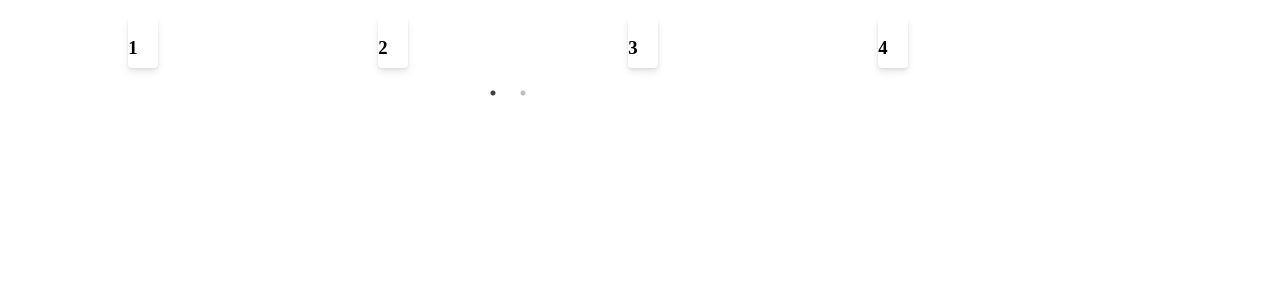
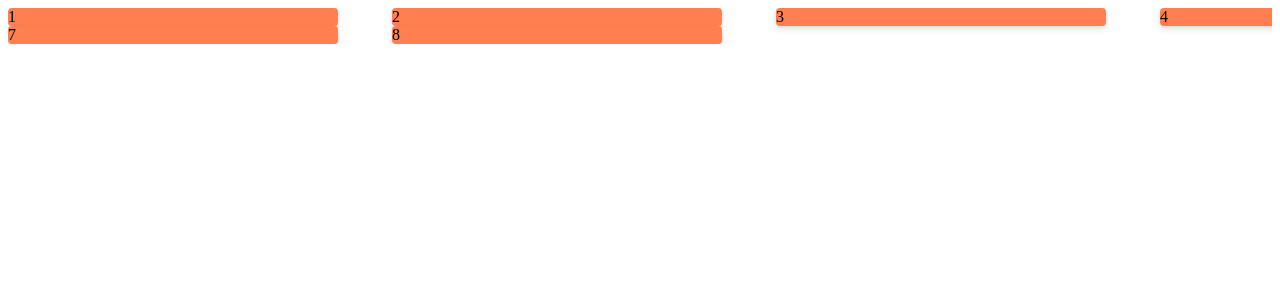
Before and after one commit to brokenPot/react_slick_template, a React (Vite) app: page /slide3 in a window 1280 px wide. Shown: the top 300 px of the page. Built offline with nearby package versions, Linux system fonts and the light colour scheme.

Commit message:
before eating lunch

```diff
--- a/src/Router.tsx
+++ b/src/Router.tsx
@@ -3,7 +3,9 @@ import { BrowserRouter, Routes, Route } from 'react-router-dom'
 import Layout from "./comps/Layout.tsx";
 import ImageSlider from "./comps/ImageSlider.tsx";
 import CustomSlider from "./comps/CustomSlider.tsx";
-import ResponsiveSlider from "./comps/ResponsiveSlider.tsx";
+// import ResponsiveSlider from "./comps/ResponsiveSlider.tsx";
+import PureResponsiveSlider from "./comps/PureResponsiveSlider.tsx";
+// import {Section} from "./comps/Section.tsx";
 
 export default function  Router() {
     return (
@@ -18,7 +20,7 @@ export default function  Router() {
                     </Layout>
                 } />
                 <Route path="/slide3" element={
-                        <ResponsiveSlider />
+                        <PureResponsiveSlider/>
                 } />
             </Routes>
         </BrowserRouter>
--- a/src/comps/Card.tsx
+++ b/src/comps/Card.tsx
@@ -7,7 +7,6 @@ const CustomImg = styled.img`
     height:120px;
     transition: box-shadow 0.3s ease;
     border: 1px solid transparent;
-    //border-radius: 100%;
     &:hover{
         box-shadow: 0 4px 6px rgba(50, 50, 93, 0.11), 0 1px 3px rgba(0, 0, 0, 0.08);
     }
--- /dev/null
+++ b/src/comps/PureResponsiveSlider.tsx
@@ -0,0 +1,74 @@
+import Slider from "react-slick";
+import "slick-carousel/slick/slick.css";
+import "slick-carousel/slick/slick-theme.css";
+import styled from "styled-components";
+function PureResponsiveSlider() {
+    const settings = {
+        dots: true,
+        infinite: false,
+        speed: 500,
+        slidesToShow: 4,
+        slidesToScroll: 4,
+        initialSlide: 0,
+        responsive: [
+            {
+                breakpoint: 1024,
+                settings: {
+                    slidesToShow: 3,
+                    slidesToScroll: 3,
+                    infinite: true,
+                    dots: true
+                }
+            },
+            {
+                breakpoint: 600,
+                settings: {
+                    slidesToShow: 2,
+                    slidesToScroll: 2,
+                    initialSlide: 2
+                }
+            },
+            {
+                breakpoint: 480,
+                settings: {
+                    slidesToShow: 1,
+                    slidesToScroll: 1
+                }
+            }
+        ]
+    };
+    return (
+        <SliderContainer>
+            <Slider {...settings}>
+                {[1, 2, 3, 4, 5, 6, 7, 8 ].map((n) => (
+                    <SliderCase key={n}>
+                        {n}
+                    </SliderCase>
+                ))}
+            </Slider>
+        </SliderContainer>
+    );
+}
+
+export const SliderCase = styled.div`
+    box-shadow: 0 4px 6px rgba(50, 50, 93, 0.11), 0 1px 3px rgba(0, 0, 0, 0.08);
+    display: flex;
+    align-items: center;
+    justify-content: center;
+    border-radius: 4px;
+    background-color: coral;
+`;
+
+const SliderContainer = styled.div`
+    overflow: hidden;
+    .slick-slide {
+        margin: 0 27px;
+    }
+
+    /* the parent */
+    .slick-list {
+        margin: 0 -27px;
+    }
+`
+
+export default PureResponsiveSlider;
--- a/src/comps/ResponsiveSlider.tsx
+++ b/src/comps/ResponsiveSlider.tsx
@@ -1,39 +1,48 @@
 import Slider from "react-slick";
+// import "../style/slick.css"
+// import "../style/slick-theme.css"
 import "slick-carousel/slick/slick.css";
 import "slick-carousel/slick/slick-theme.css";
 import styled from "styled-components";
 
-
-
-
 function ResponsiveSlider() {
     const settings = {
         dots: true,
-        infinite: false,
+        infinite: true,
         speed: 500,
-        slidesToShow: 4,
-        slidesToScroll: 4,
-        initialSlide: 0,
+        slidesToShow: 9,
+        slidesToScroll: 9,
         responsive: [
+            {
+                breakpoint: 1440,
+                settings: {
+                    slidesToShow: 7,
+                    slidesToScroll: 7,
+                }
+            },
             {
                 breakpoint: 1024,
                 settings: {
-                    slidesToShow: 3,
-                    slidesToScroll: 3,
-                    infinite: true,
-                    dots: true
+                    slidesToShow: 5,
+                    slidesToScroll: 5
                 }
             },
             {
-                breakpoint: 600,
+                breakpoint: 720,
                 settings: {
-                    slidesToShow: 2,
-                    slidesToScroll: 2,
-                    initialSlide: 2
+                    slidesToShow: 3,
+                    slidesToScroll: 3
                 }
             },
             {
                 breakpoint: 480,
+                settings: {
+                    slidesToShow: 2,
+                    slidesToScroll: 2
+                }
+            },
+            {
+                breakpoint: 320,
                 settings: {
                     slidesToShow: 1,
                     slidesToScroll: 1
@@ -41,60 +50,42 @@ function ResponsiveSlider() {
             }
         ]
     };
+
     return (
         <SliderWrapper>
-            <div className="slider-container">
                 <Slider {...settings}>
-                    <SliderCase>
-                        <h3>1</h3>
-                    </SliderCase>
-                    <SliderCase>
-                        <h3>2</h3>
-                    </SliderCase>
-                    <SliderCase>
-                        <h3>3</h3>
-                    </SliderCase>
-                    <SliderCase>
-                        <h3>4</h3>
-                    </SliderCase>
-                    <SliderCase>
-                        <h3>5</h3>
-                    </SliderCase>
-                    <SliderCase>
-                        <h3>6</h3>
-                    </SliderCase>
-                    <SliderCase>
-                        <h3>7</h3>
-                    </SliderCase>
-                    <SliderCase>
-                        <h3>8</h3>
-                    </SliderCase>
+                    {[1, 2, 3, 4, 5, 6, 7, 8, 9, 10, 11,12,13,15,16,17,18,19,20].map((n) => (
+                        <SliderCase key={n}>
+                            {n}
+                        </SliderCase>
+                    ))}
                 </Slider>
-            </div>
+            {/*</div>*/}
         </SliderWrapper>
+
     )
 }
 
 export const SliderCase = styled.div`
-  position: relative;
-    width: 200px;
-    height: 50px;
-    margin:10px;
-  border-radius: 4px;
-  box-shadow: 0 4px 6px rgba(50, 50, 93, 0.11), 0 1px 3px rgba(0, 0, 0, 0.08);
+    box-shadow: 0 4px 6px rgba(50, 50, 93, 0.11), 0 1px 3px rgba(0, 0, 0, 0.08);
     display: flex;
     align-items: center;
     justify-content: center;
+    border-radius: 4px;
+    background-color: coral;
 `;
 
 const SliderWrapper = styled.div`
-    width: 1000px;
+    max-width: 40vw;
     height: 500px;
-
+    /* the slides */
     .slick-slide {
-        display: flex;
-        justify-content: center;
-
+        margin: 0 0px;
+    }
+    overflow: hidden;
+    /* the parent */
+    .slick-list {
+        margin: 0 -0px;
     }
 `
 
--- /dev/null
+++ b/src/comps/Section.tsx
@@ -0,0 +1,113 @@
+import React from "react";
+import styled from "styled-components";
+import Slider from "react-slick";
+import {SliderCase} from "./ResponsiveSlider.tsx";
+
+
+const Container = styled.div`
+    width: 50vw;
+    margin-top: 10px;
+    :not(:last-child) {
+        margin-bottom: 50px;
+    }
+    /* the slides */
+    .slick-slide {
+        margin: 0 5px;
+    }
+
+    /* the parent */
+    .slick-list {
+        margin: 0 -5px;
+    }
+`;
+
+const Title = styled.span`
+    font-size: 20px;
+    font-weight: 600;
+`;
+
+const Grid = styled.div`
+    margin-top: 30px;
+    display: grid;
+    grid-template-columns: repeat(auto-fill, 150px);
+    grid-gap: 25px;
+`;
+
+const Wrapper = styled.div`
+    margin: 40px auto;
+    width: 95%;
+`;
+
+interface Props {
+    slide: boolean,
+    title?: string,
+    children: React.ReactNode
+}
+
+export const Section: React.FunctionComponent<Props> = ({ slide, title, children }) => {
+    const settings = {
+        dots: true,
+        // infinite: true,
+        speed: 500,
+        slidesToShow: 9,
+        slidesToScroll: 9,
+        initialSlide: 0,
+        responsive: [
+            {
+                breakpoint: 1440,
+                settings: {
+                    slidesToShow: 7,
+                    slidesToScroll: 7
+                }
+            },
+            {
+                breakpoint: 1024,
+                settings: {
+                    slidesToShow: 5,
+                    slidesToScroll: 5
+                }
+            },
+            {
+                breakpoint: 720,
+                settings: {
+                    slidesToShow: 3,
+                    slidesToScroll: 3
+                }
+            },
+            {
+                breakpoint: 480,
+                settings: {
+                    slidesToShow: 2,
+                    slidesToScroll: 2
+                }
+            },
+            {
+                breakpoint: 320,
+                settings: {
+                    slidesToShow: 1,
+                    slidesToScroll: 1
+                }
+            }
+        ]
+    };
+
+    return (
+        <Container>
+            {title && (
+                <Title>{title}</Title>
+            )}
+            {
+                slide &&
+                <Wrapper><Slider {...settings}>{[1, 2, 3, 4, 5, 6, 7, 8, 9, 10, 11].map((n) => (
+                    <SliderCase key={n}>
+                        {n}
+                    </SliderCase>
+                ))}</Slider></Wrapper>
+            }
+            {
+                !slide &&
+                <Grid>{children}</Grid>
+            }
+        </Container>
+    );
+};
```
